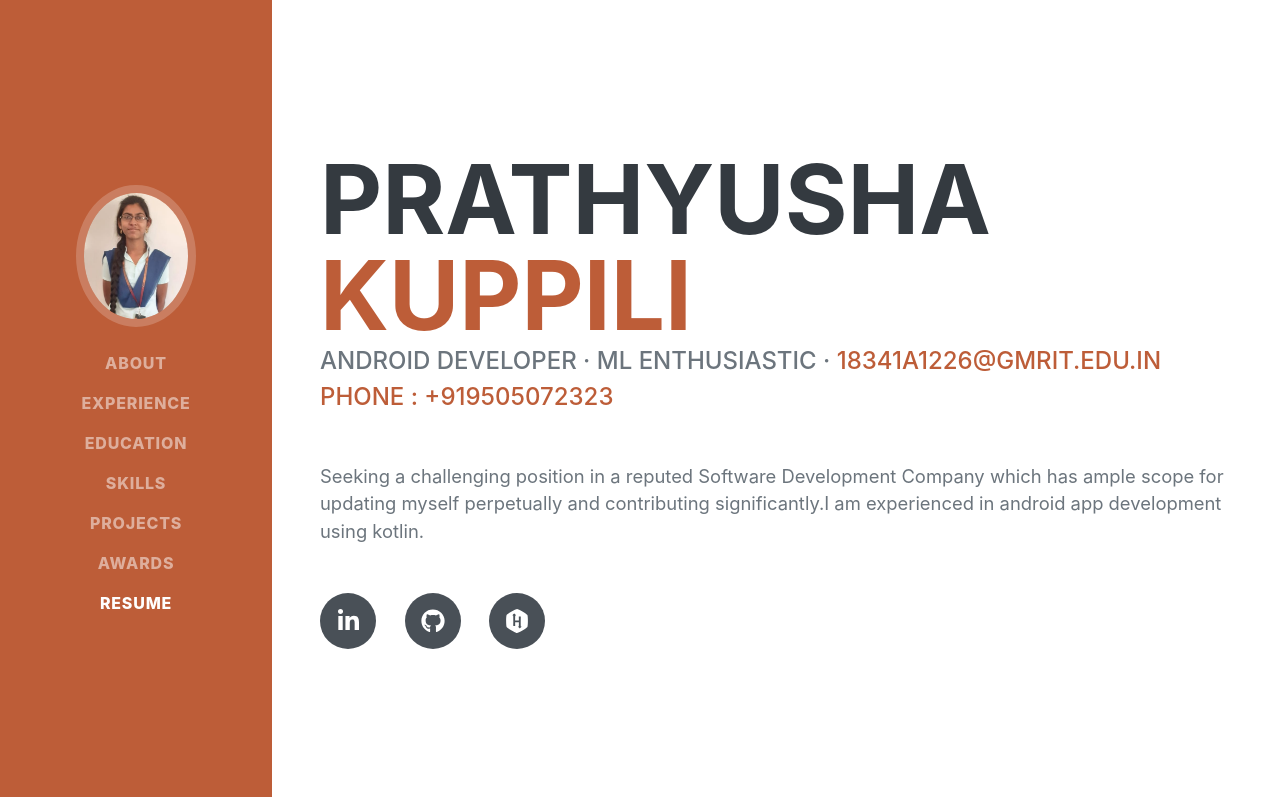
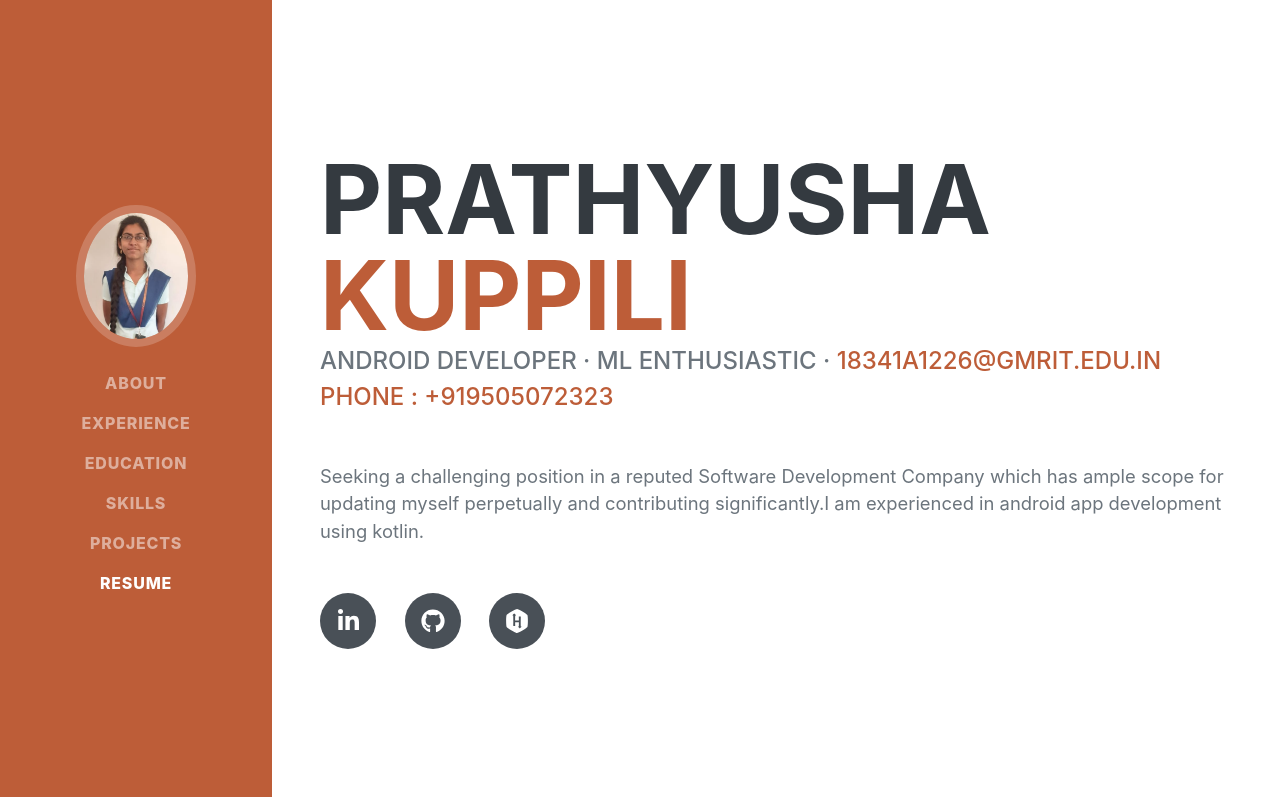
Before and after one commit to PrathyushaKuppili/Resume, a plain HTML site: page index.html in a window 1280 px wide. Shown: the top 797 px of the page. Drawn offline with nearby package versions, Linux system fonts and the light colour scheme; a web font is replaced by a local one.

Commit message:
Update index.html

```diff
--- a/index.html
+++ b/index.html
@@ -30,7 +30,7 @@
                     <li class="nav-item"><a class="nav-link js-scroll-trigger" href="#education">Education</a></li>
                     <li class="nav-item"><a class="nav-link js-scroll-trigger" href="#skills">Skills</a></li>
                     <li class="nav-item"><a class="nav-link js-scroll-trigger" href="#projects">Projects</a></li>
-                    <li class="nav-item"><a class="nav-link js-scroll-trigger" href="#awards">Awards</a></li>
+                   <!-- <li class="nav-item"><a class="nav-link js-scroll-trigger" href="#awards">Awards</a></li>-->
                     <li class="nav-item"><a class="nav-link js-scroll-trigger" href="#Resume">Resume</a></li>
                 </ul>
             </div>
```
